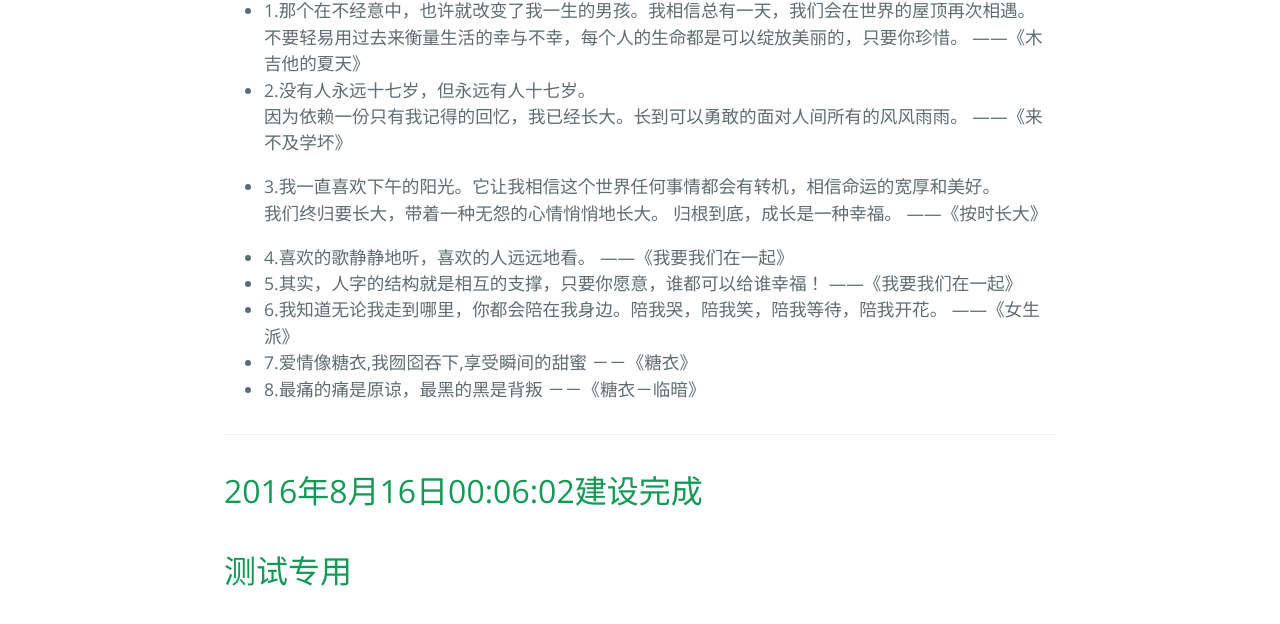
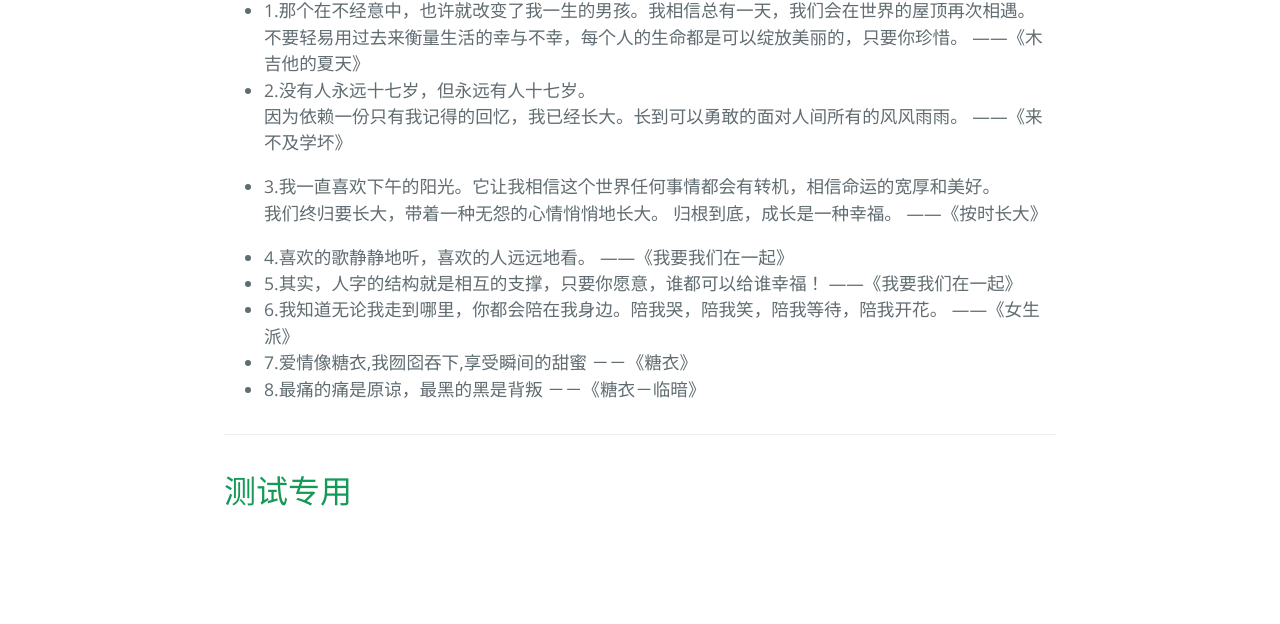
Before and after one commit to ym201152/blog, a plain HTML site: page index.html in a window 1280 px wide. Shown: the part 420-1044 px from the top of the page. After the commit the page ends 983 px from the top, so only its background shows below. Drawn offline with nearby package versions, Linux system fonts and the light colour scheme.

Commit message:
Update index.html

```diff
--- a/index.html
+++ b/index.html
@@ -8,6 +8,11 @@
     <link href='https://fonts.googleapis.com/css?family=Open+Sans:400,700' rel='stylesheet' type='text/css'>
     <link rel="stylesheet" type="text/css" href="stylesheets/stylesheet.css" media="screen">
     <link rel="stylesheet" type="text/css" href="stylesheets/github-light.css" media="screen">
+    <style>
+      h1{
+        margin:0 auto;
+      }
+    </style>
   </head>
   <body>
     <section class="page-header">
@@ -41,7 +46,6 @@
 </ul>
 
       <footer class="site-footer">
-        <h1>2016年8月16日00:06:02建设完成</h1>
         <h1>测试专用</h1>
       </footer>
 
```
